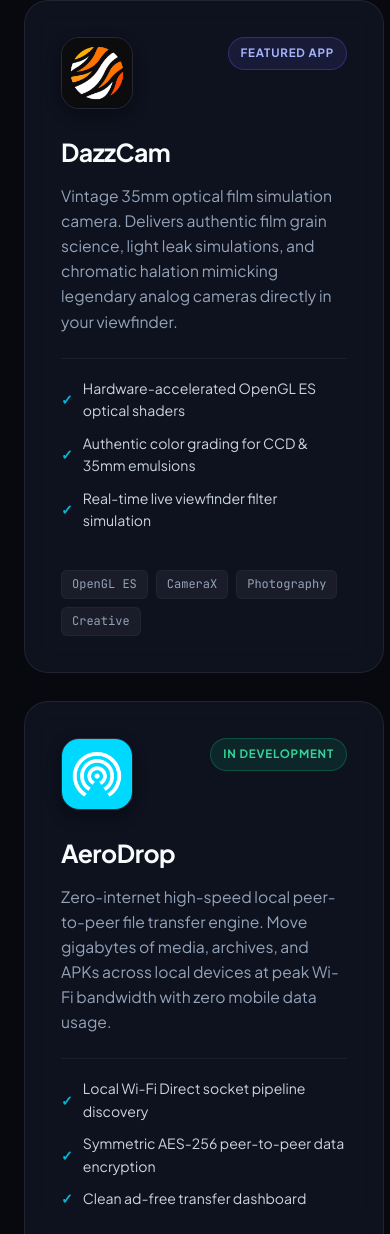
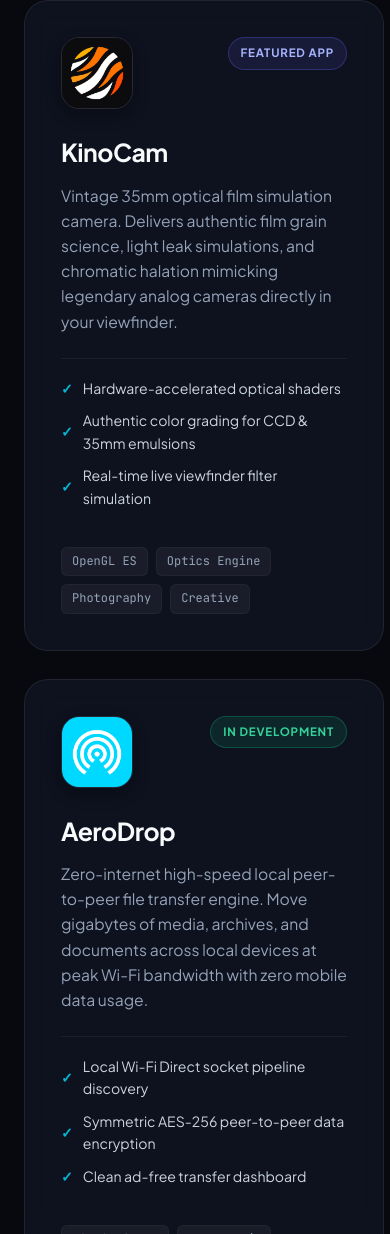
Before and after one commit to zakiibnu723/thelarpstudio, a plain HTML site: page index.html in a window 390 px wide. Shown: the part 2380-3614 px from the top of the page. Drawn offline with Linux system fonts and the light colour scheme.

Commit message:
fix: rename DazzCam to KinoCam and neutralize mobile optics terminology

```diff
--- a/index.html
+++ b/index.html
@@ -5,7 +5,7 @@
   <meta name="viewport" content="width=device-width, initial-scale=1.0" />
   <title>The LARP Studio | Official Corporate & Product Portfolio</title>
   <meta name="description" content="PT THE LARP STUDIO is an independent Indonesian software studio engineering high-performance mobile applications, creative tools, and local-first utilities." />
-  <meta name="keywords" content="The LARP Studio, PT THE LARP STUDIO, Mobile App Developer, Software Studio, Creative Tools, StickerCapture, AeroDrop, DazzCam, Software Publisher" />
+  <meta name="keywords" content="The LARP Studio, PT THE LARP STUDIO, Mobile App Developer, Software Studio, Creative Tools, StickerCapture, AeroDrop, KinoCam, Software Publisher" />
   <link rel="preconnect" href="https://fonts.googleapis.com">
   <link rel="preconnect" href="https://fonts.gstatic.com" crossorigin>
   <link href="https://fonts.googleapis.com/css2?family=Plus+Jakarta+Sans:wght@300;400;500;600;700;800&family=JetBrains+Mono:wght@400;500;600&display=swap" rel="stylesheet">
@@ -627,22 +627,22 @@
           </div>
         </div>
 
-        <!-- 2. DazzCam -->
+        <!-- 2. KinoCam -->
         <div class="product-card">
           <div class="card-top">
-            <img src="assets/dazzcam.png" alt="DazzCam Icon" class="app-icon-img" />
+            <img src="assets/kinocam.png" alt="KinoCam Icon" class="app-icon-img" />
             <span class="status-tag active">Featured App</span>
           </div>
-          <h3>DazzCam</h3>
+          <h3>KinoCam</h3>
           <p>Vintage 35mm optical film simulation camera. Delivers authentic film grain science, light leak simulations, and chromatic halation mimicking legendary analog cameras directly in your viewfinder.</p>
           <ul class="feature-list">
-            <li>Hardware-accelerated OpenGL ES optical shaders</li>
+            <li>Hardware-accelerated optical shaders</li>
             <li>Authentic color grading for CCD & 35mm emulsions</li>
             <li>Real-time live viewfinder filter simulation</li>
           </ul>
           <div class="tags">
             <span class="tag">OpenGL ES</span>
-            <span class="tag">CameraX</span>
+            <span class="tag">Optics Engine</span>
             <span class="tag">Photography</span>
             <span class="tag">Creative</span>
           </div>
@@ -655,7 +655,7 @@
             <span class="status-tag">In Development</span>
           </div>
           <h3>AeroDrop</h3>
-          <p>Zero-internet high-speed local peer-to-peer file transfer engine. Move gigabytes of media, archives, and APKs across local devices at peak Wi-Fi bandwidth with zero mobile data usage.</p>
+          <p>Zero-internet high-speed local peer-to-peer file transfer engine. Move gigabytes of media, archives, and documents across local devices at peak Wi-Fi bandwidth with zero mobile data usage.</p>
           <ul class="feature-list">
             <li>Local Wi-Fi Direct socket pipeline discovery</li>
             <li>Symmetric AES-256 peer-to-peer data encryption</li>
```
Also changed, not shown: assets/kinocam.png (added).
